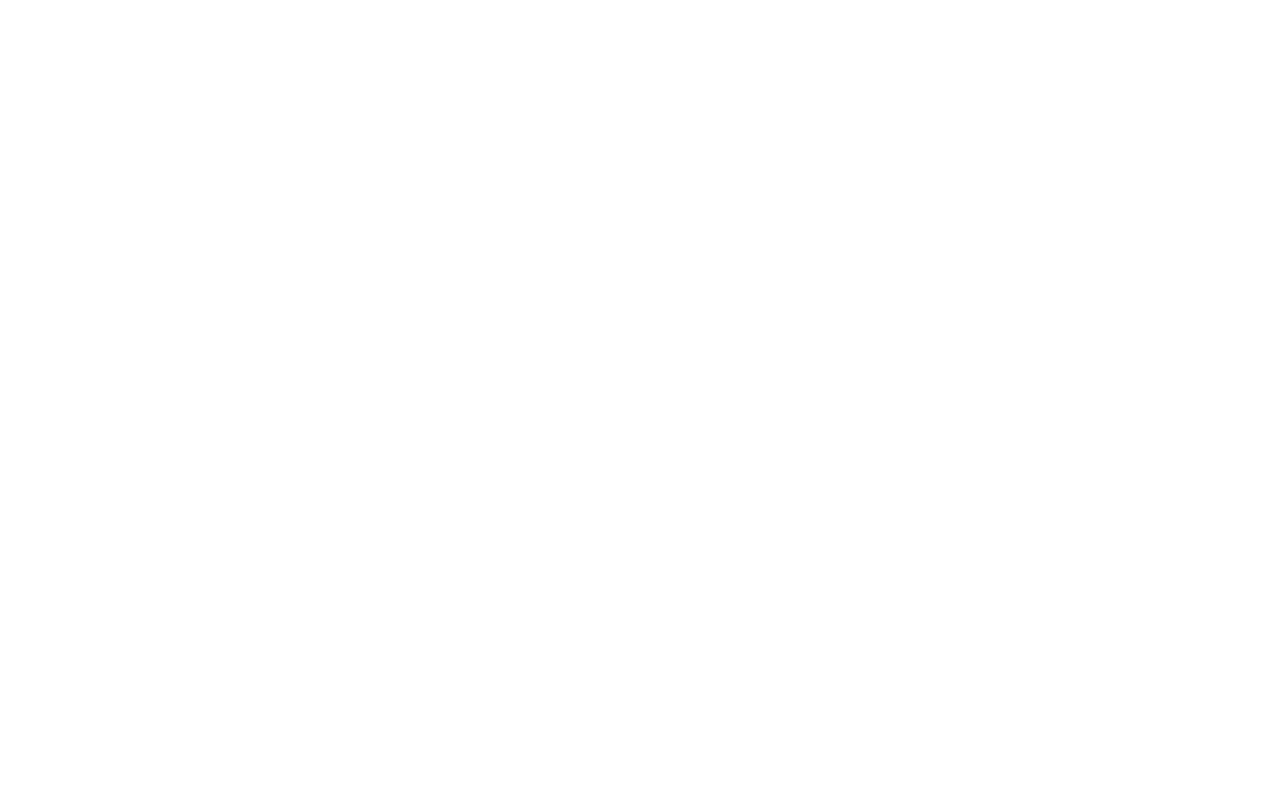
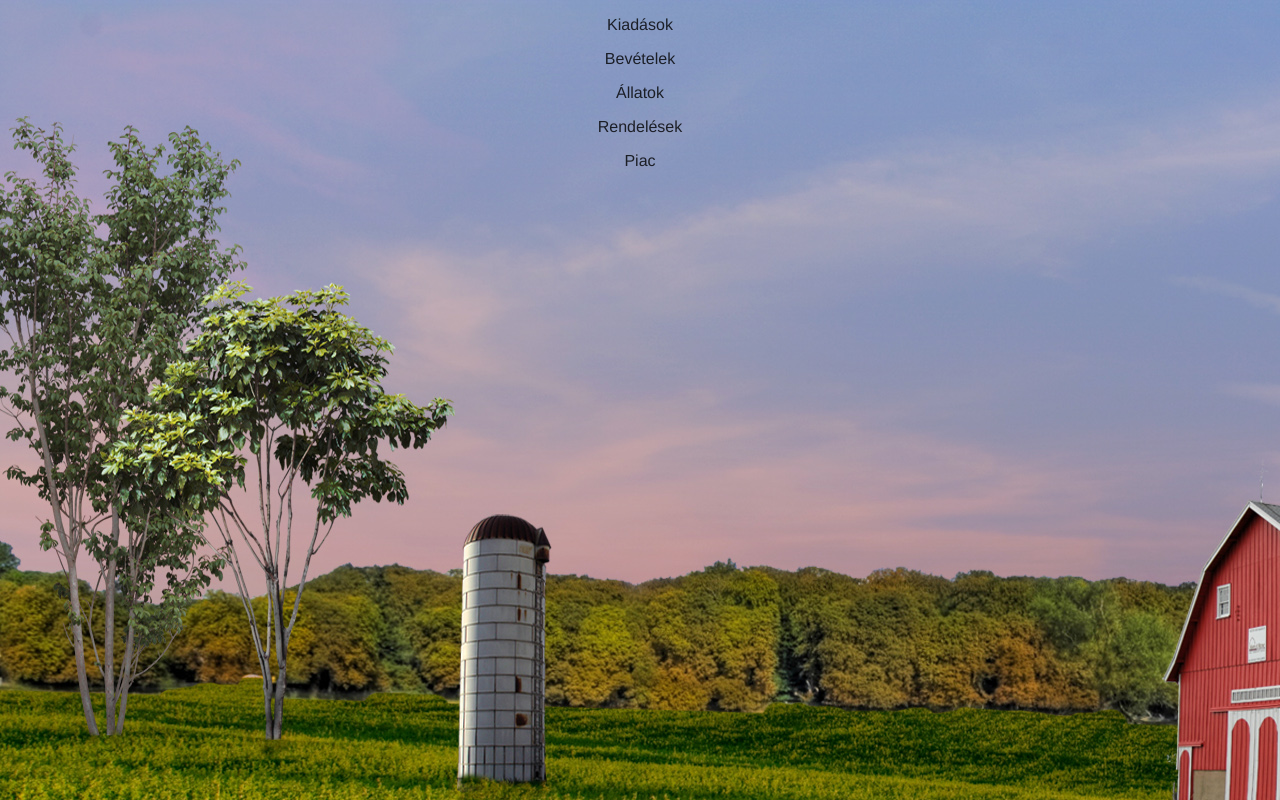
Before and after one commit to maryn1421/boerderij-frontend, a React (Create React App) app in the folder frontend/: page /farm in a window 1280 px wide. Built offline with nearby package versions, Linux system fonts and the light colour scheme.

Commit message:
added new farm background image and new component farmMenu

```diff
--- /dev/null
+++ b/frontend/src/pages/farmPage/FarmMenu.js
@@ -0,0 +1,24 @@
+import React from "react";
+
+const FarmMenu = () => {
+    return   <div className="farmPage__menuContainer">
+        <div className="farmPage__menu">
+            <div className="farmPage__menuItem">
+                <p>Kiadások</p>
+            </div>
+            <div className="farmPage__menuItem">
+                <p>Bevételek</p>
+            </div>
+            <div className="farmPage__menuItem">
+                <p>Állatok</p>
+            </div>
+            <div className="farmPage__menuItem">
+                <p>Rendelések</p>
+            </div>
+            <div className="farmPage__menuItem">
+                <p>Piac</p>
+            </div>
+        </div>
+    </div>
+}
+export default FarmMenu
--- a/frontend/src/pages/farmPage/FarmPage.js
+++ b/frontend/src/pages/farmPage/FarmPage.js
@@ -1,9 +1,13 @@
 import React from "react";
+import './farmPage.css'
+import FarmMenu from "./FarmMenu";
+
+const FarmPage = () => {
+    document.body.style.backgroundImage = "url('/images/farm-image.jpg')";
 
 
-const FarmPage = () => {
     return <div className="farmPage__main">
-
+        <FarmMenu/>
     </div>
 }
 
```
Also changed, not shown: frontend/public/images/farm-image.jpg (added), frontend/src/pages/farmPage/farmPage.css (added).
